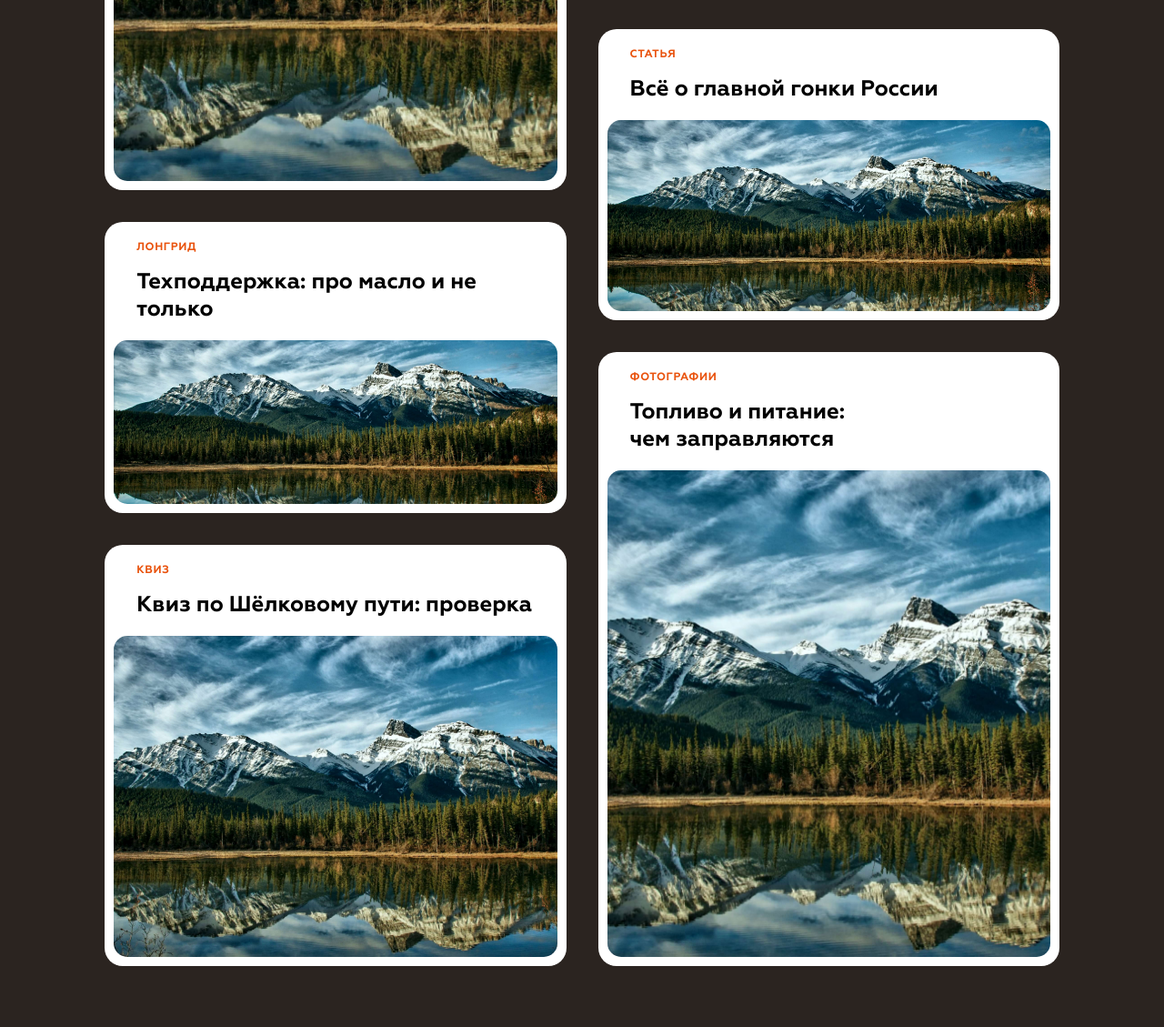
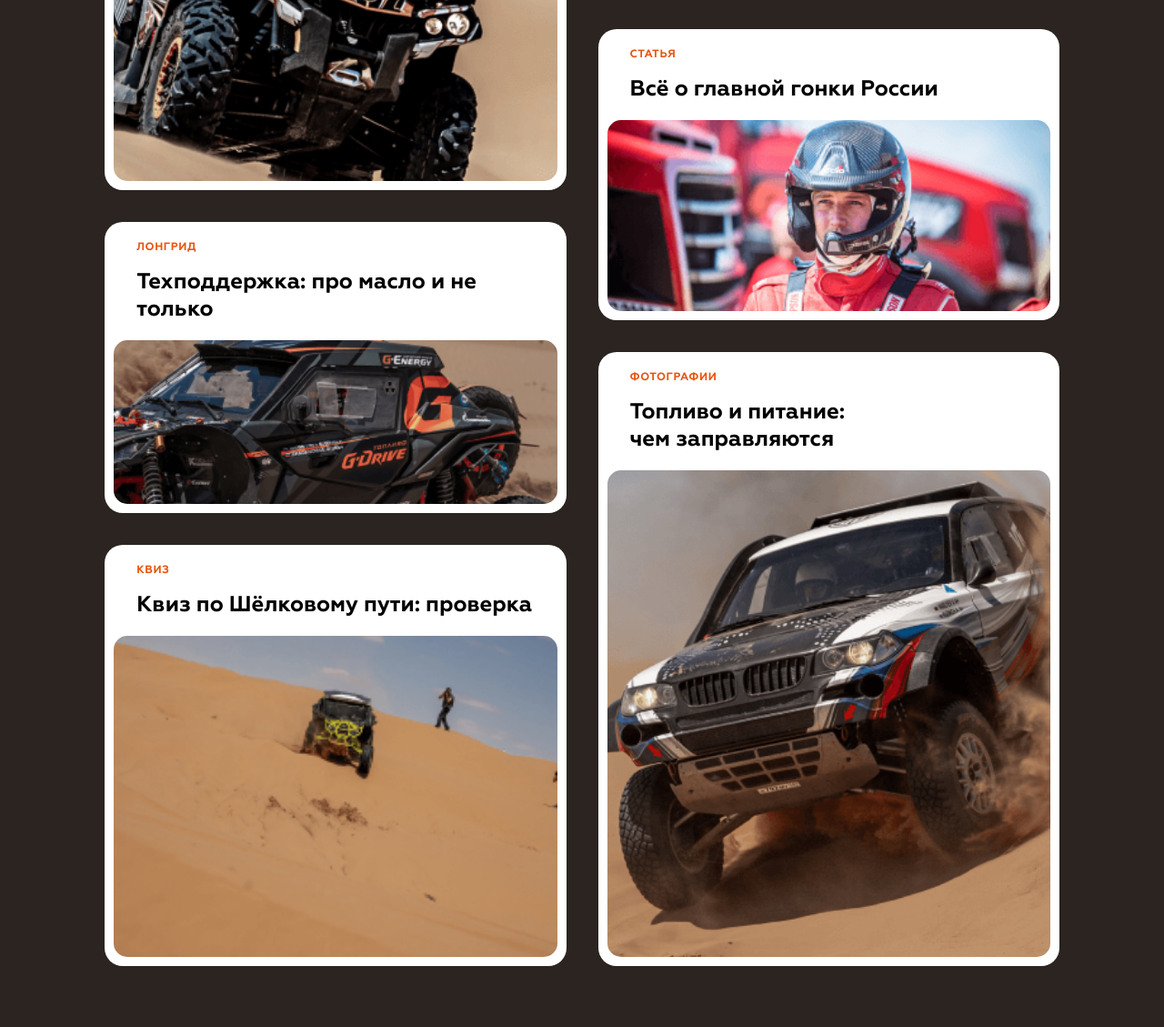
Before and after one commit to nikita-shagan/silk-road, a plain HTML site: page index.html in a window 1280 px wide. Shown: the part 1135-2264 px from the top of the page at 91% size. Drawn offline with Linux system fonts and the light colour scheme.

Commit message:
add pictures

```diff
--- a/index.html
+++ b/index.html
@@ -93,7 +93,7 @@
                         <h2 class="card__title">
                             Всё о главной гонки России
                         </h2>
-                        <img src="./images/test.jpg" alt="гонщик в шлеме" class="card__image">
+                        <img src="./images/racer.png" alt="гонщик в шлеме" class="card__image">
                     </a>
                 </article>
                 <article class="card card_size_long">
@@ -104,7 +104,7 @@
                         <h2 class="card__title">
                             Ралли «Шёлковый путь». Что не видно зрителям?
                         </h2>
-                        <img src="./images/test.jpg" alt="гонщик на квадроцикле" class="card__image">
+                        <img src="./images/quadro.png" alt="гонщик на квадроцикле" class="card__image">
                     </a>
                 </article>
                 <article class="card card_size_long">
@@ -115,7 +115,7 @@
                         <h2 class="card__title">
                             Топливо и питание: чем заправляются
                         </h2>
-                        <img src="./images/test.jpg" alt="гонщик на квадроцикле" class="card__image">
+                        <img src="./images/car-white.png" alt="гонщик на квадроцикле" class="card__image">
                     </a>
                 </article>
                 <article class="card">
@@ -126,7 +126,7 @@
                         <h2 class="card__title">
                             Техподдержка: про масло и не только
                         </h2>
-                        <img src="./images/test.jpg" alt="гонщик на квадроцикле" class="card__image">
+                        <img src="./images/car-orange.png" alt="гонщик на квадроцикле" class="card__image">
                     </a>
                 </article>
                 <article class="card">
@@ -137,7 +137,7 @@
                         <h2 class="card__title">
                             Квиз по Шёлковому пути: проверка
                         </h2>
-                        <img src="./images/test.jpg" alt="гонщик на квадроцикле" class="card__image">
+                        <img src="./images/desert.png" alt="гонщик на квадроцикле" class="card__image">
                     </a>
                 </article>
             </section>
```
Also changed, not shown: images/car-orange.png (added), images/car-white.png (added), images/desert.png (added), images/quadro.png (renamed from images/quadro-racer.png), images/racer.png (renamed from images/rider.png), images/test.jpg (deleted).
